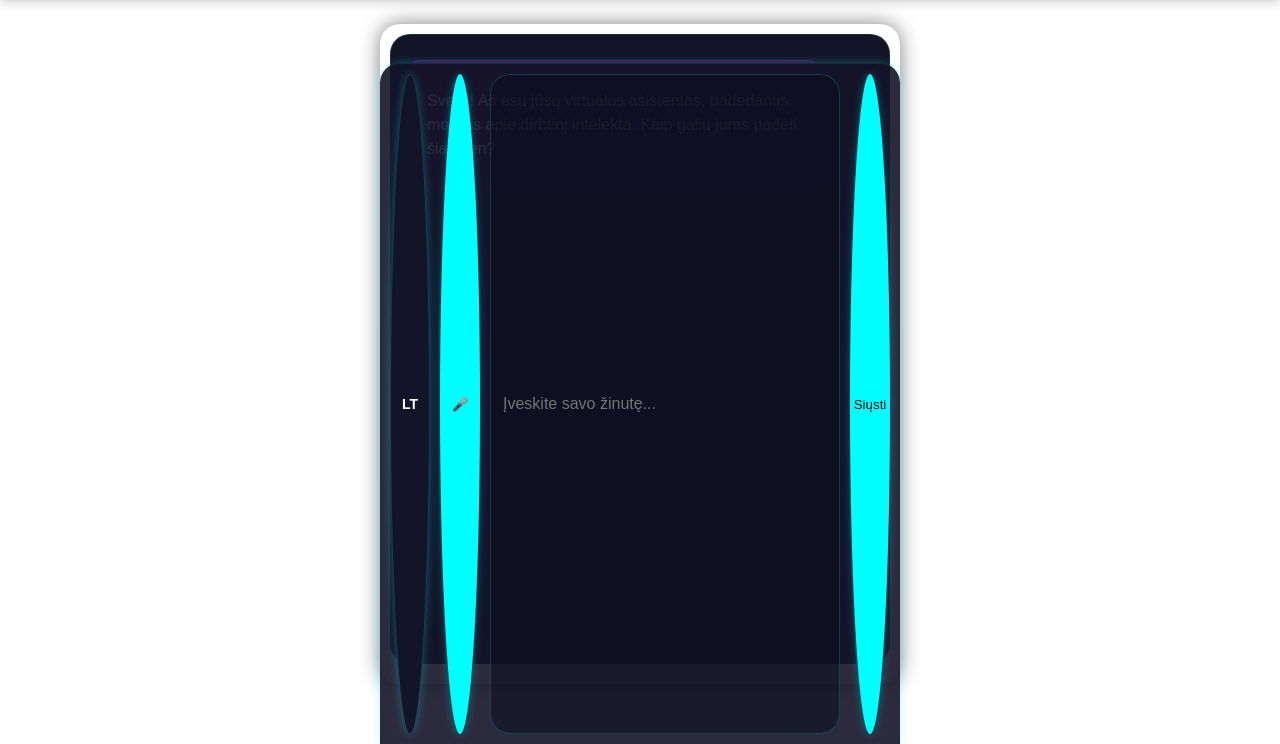
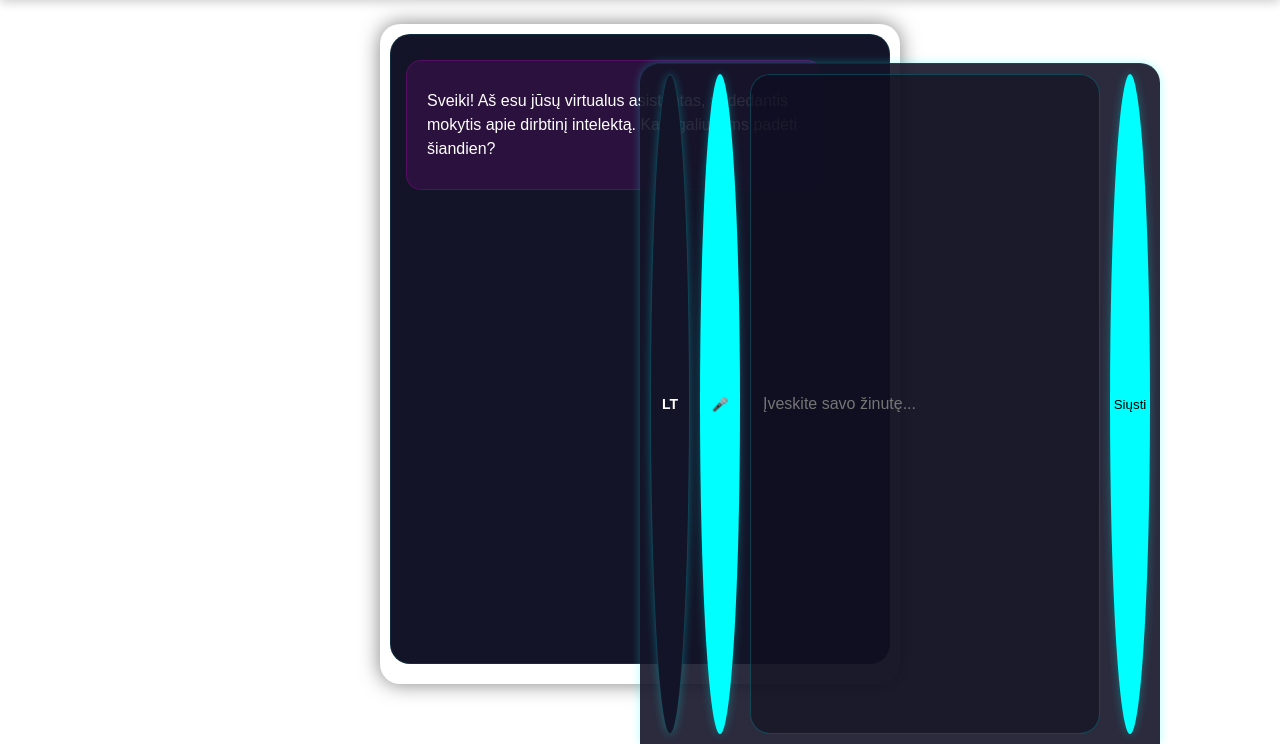
Before and after one commit to tikserziku/Visaginas360_AI_chat, a Flask app: page / in a window 1280 px wide. Shown: the part 56-800 px from the top of the page. Run offline with Flask 2, Linux system fonts and the light colour scheme.

Commit message:
Update styles.css

```diff
--- a/static/styles.css
+++ b/static/styles.css
@@ -116,7 +116,6 @@
   position: fixed;
   bottom: 0;
   left: 50%;
-  transform: translateX(-50%);
   max-width: 500px;
   width: 90%;
   padding: 10px;
```
